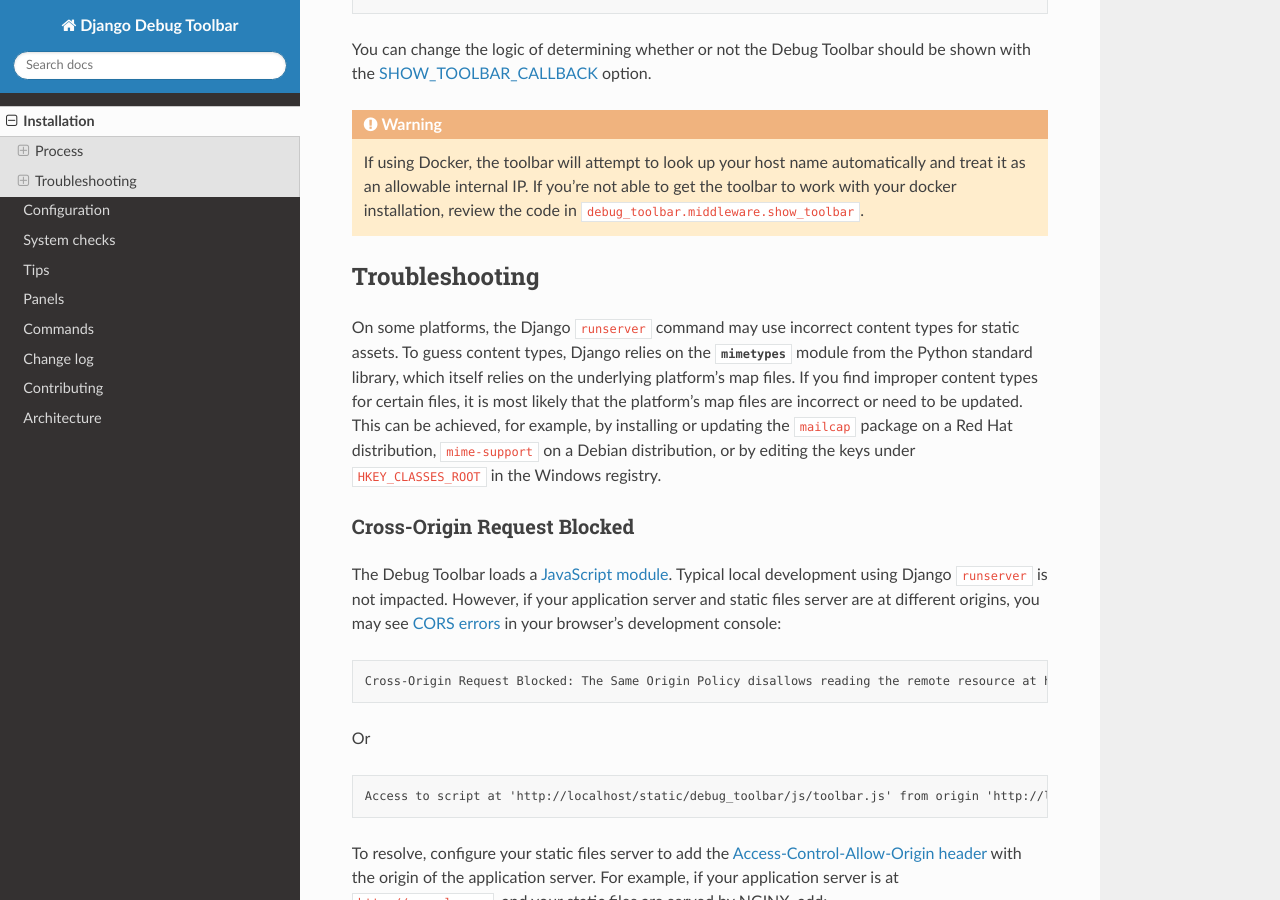
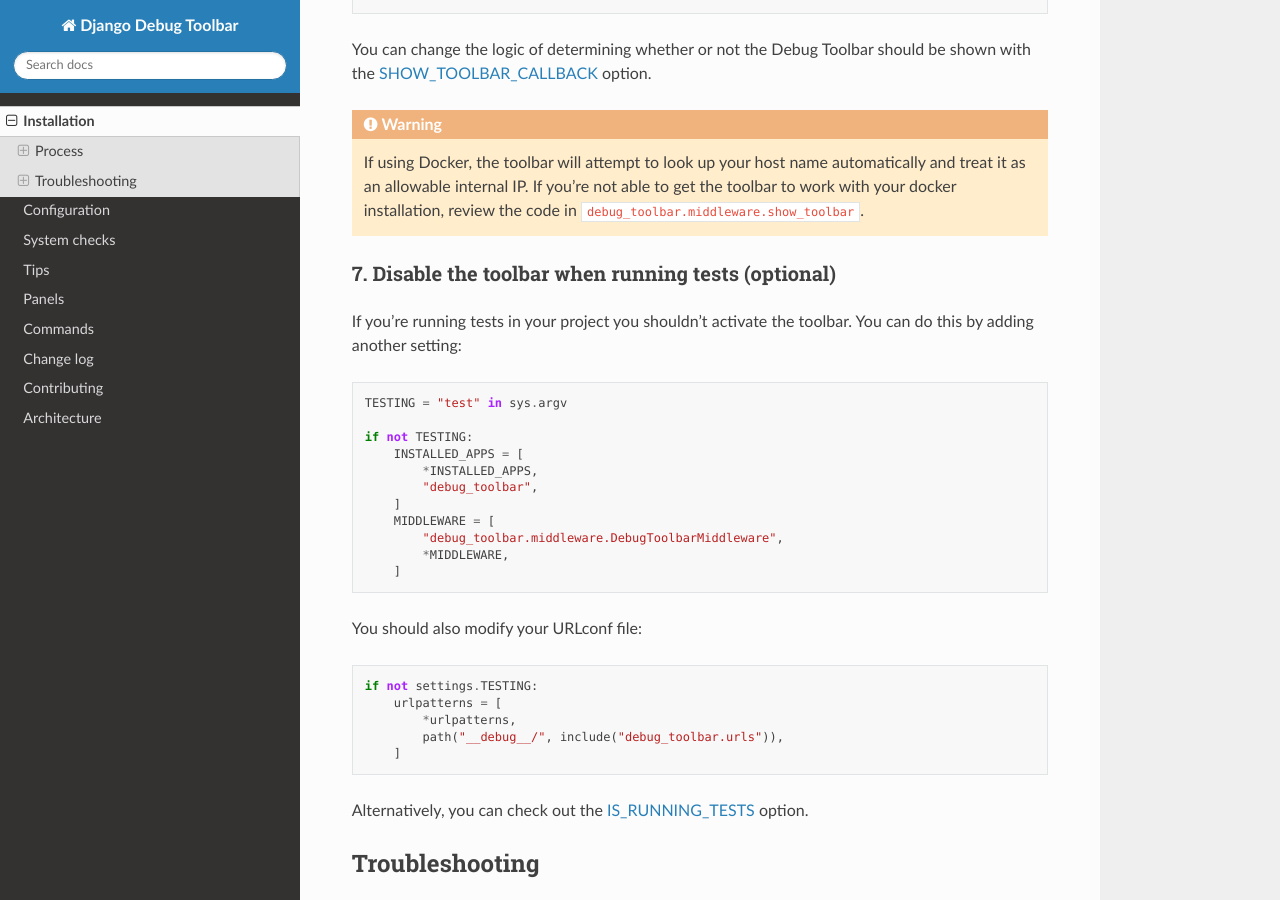
Before and after one commit to jazzband/django-debug-toolbar, a Sphinx documentation site: the page built from docs/installation.rst, in a window 1280 px wide and 900 px high, scrolled down 2726 px. Built offline with Sphinx 7.4.7 and the Read the Docs theme 2.0.0, drawn with Linux system fonts in a browser that asks for light colours.

Commit message:
Add a section to the installation docs about running tests (#1921)
I thought about including the relevant documentation in the earlier
steps, but I'd have to explain DEBUG, INTERNAL_IPS and TESTING all at
once instead of introducing everything step by step. So even though it
may be annoying to go back and modify code the user just added it still
reads better to me, especially since it only applies to users running
tests in their project. (I would hope a lot of them do, but still.)

```diff
--- a/docs/changes.rst
+++ b/docs/changes.rst
@@ -6,6 +6,8 @@
 
 * Removed some CSS which wasn't carefully limited to the toolbar's elements.
 * Stopped assuming that ``INTERNAL_IPS`` is a list.
+* Added a section to the installation docs about running tests in projects
+  where the toolbar is being used.
 
 
 4.4.1 (2024-05-26)
--- a/docs/configuration.rst
+++ b/docs/configuration.rst
@@ -71,6 +71,8 @@
 
   The toolbar searches for this string in the HTML and inserts itself just
   before.
+
+.. _IS_RUNNING_TESTS:
 
 * ``IS_RUNNING_TESTS``
 
--- a/docs/installation.rst
+++ b/docs/installation.rst
@@ -156,6 +156,39 @@
     able to get the toolbar to work with your docker installation, review
     the code in ``debug_toolbar.middleware.show_toolbar``.
 
+7. Disable the toolbar when running tests (optional)
+^^^^^^^^^^^^^^^^^^^^^^^^^^^^^^^^^^^^^^^^^^^^^^^^^^^^
+
+If you're running tests in your project you shouldn't activate the toolbar. You
+can do this by adding another setting:
+
+.. code-block:: python
+
+    TESTING = "test" in sys.argv
+
+    if not TESTING:
+        INSTALLED_APPS = [
+            *INSTALLED_APPS,
+            "debug_toolbar",
+        ]
+        MIDDLEWARE = [
+            "debug_toolbar.middleware.DebugToolbarMiddleware",
+            *MIDDLEWARE,
+        ]
+
+You should also modify your URLconf file:
+
+.. code-block:: python
+
+    if not settings.TESTING:
+        urlpatterns = [
+            *urlpatterns,
+            path("__debug__/", include("debug_toolbar.urls")),
+        ]
+
+Alternatively, you can check out the :ref:`IS_RUNNING_TESTS <IS_RUNNING_TESTS>`
+option.
+
 Troubleshooting
 ---------------
 
```
